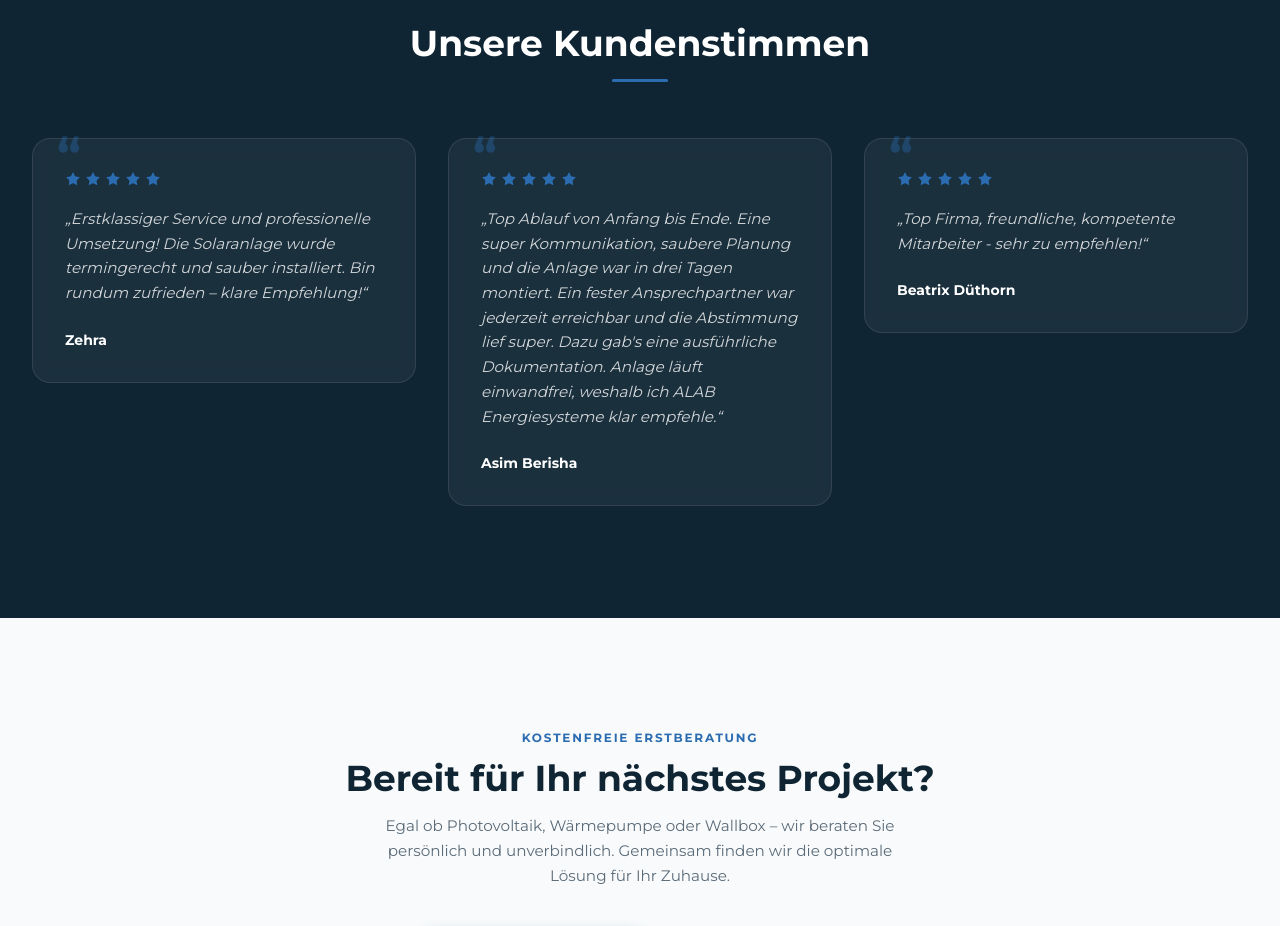
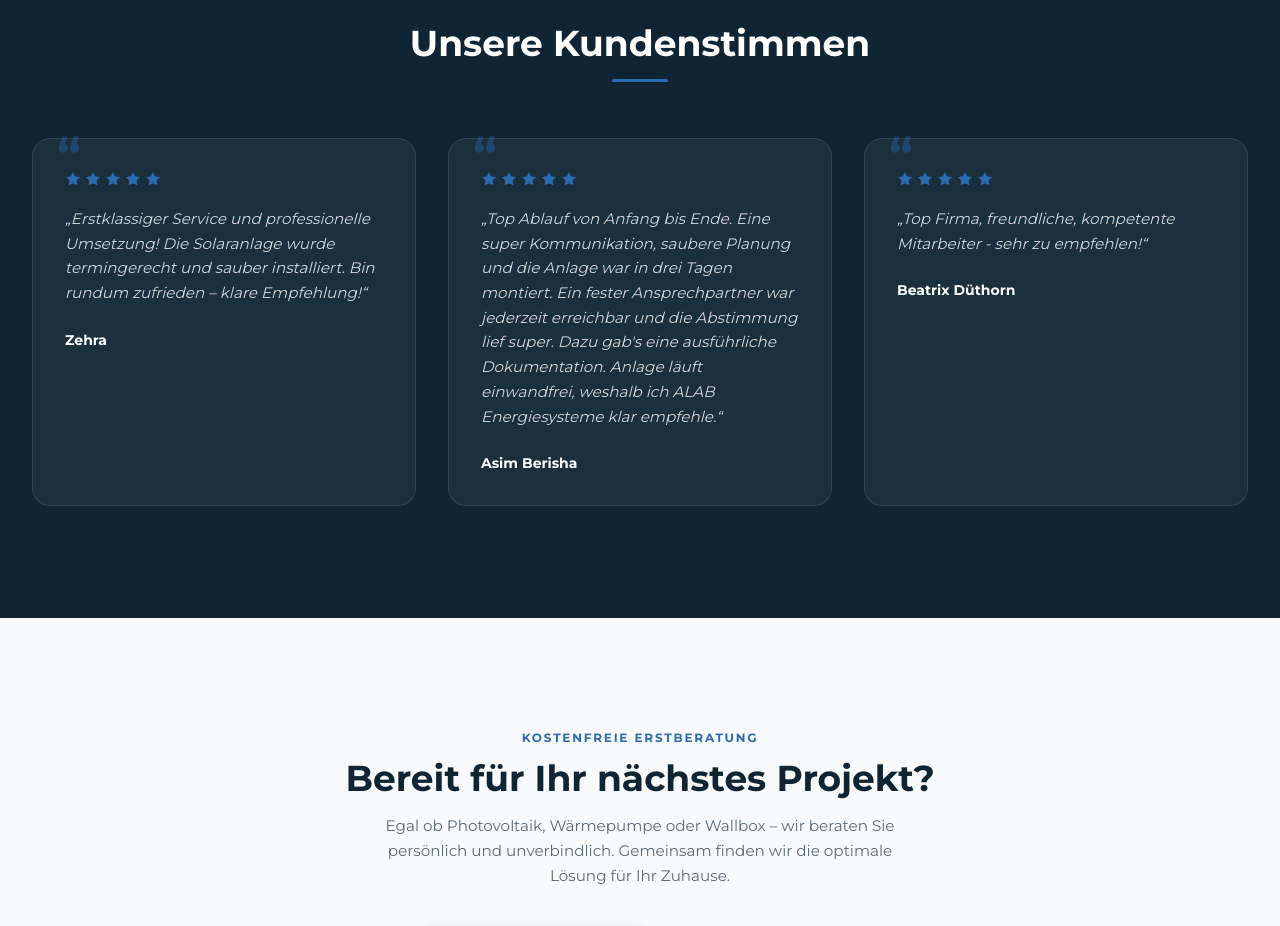
Before and after one commit to ALAB-Energiesysteme/alab-energiesysteme, a Next.js app: page /privatkunden in a window 1280 px wide. Shown: the part 2940-3866 px from the top of the page. Built offline with nearby package versions, Linux system fonts and the light colour scheme.

Commit message:
Fix TS build: simplify testimonials rendering after removing title field

```diff
--- a/src/components/PrivatkundenOverview.tsx
+++ b/src/components/PrivatkundenOverview.tsx
@@ -255,10 +255,8 @@ function PKTestimonials() {
           <div className="mx-auto mt-4 h-[3px] w-14 rounded-full bg-accent" />
         </div>
 
-        <div className="grid grid-cols-1 items-start gap-8 md:grid-cols-3">
-          {TESTIMONIALS.map((t) => {
-            const paragraphs = t.quote.split("\n\n");
-            return (
+        <div className="grid grid-cols-1 gap-8 md:grid-cols-3">
+          {TESTIMONIALS.map((t) => (
             <div
               key={t.name}
               className="relative rounded-[var(--radius-card)] border border-white/10 bg-white/5 p-8 backdrop-blur-sm transition-all duration-300 hover:border-white/20 hover:bg-white/10"
@@ -279,27 +277,15 @@ function PKTestimonials() {
                 ))}
               </div>
 
-                {"title" in t && t.title && (
-                  <h3 className="mb-3 text-[1.05rem] font-bold leading-snug text-white">
-                    {t.title}
-                  </h3>
-                )}
-
-                <div className="mb-6 space-y-3 text-[0.95rem] italic leading-relaxed text-white/80">
-                  {paragraphs.map((p, idx) => (
-                    <p key={idx}>
-                      {idx === 0 ? <>&bdquo;{p}</> : p}
-                      {idx === paragraphs.length - 1 ? <>&ldquo;</> : null}
+              <p className="mb-6 text-[0.95rem] italic leading-relaxed text-white/80">
+                &bdquo;{t.quote}&ldquo;
               </p>
-                  ))}
-                </div>
 
               <div>
                 <p className="text-sm font-bold text-white">{t.name}</p>
               </div>
             </div>
-            );
-          })}
+          ))}
         </div>
       </div>
     </section>
```
Lines whose indentation alone changed are shown as unchanged.
